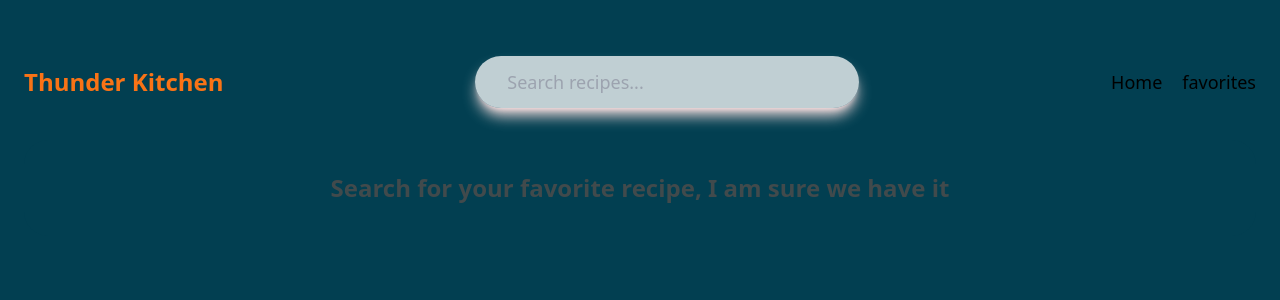
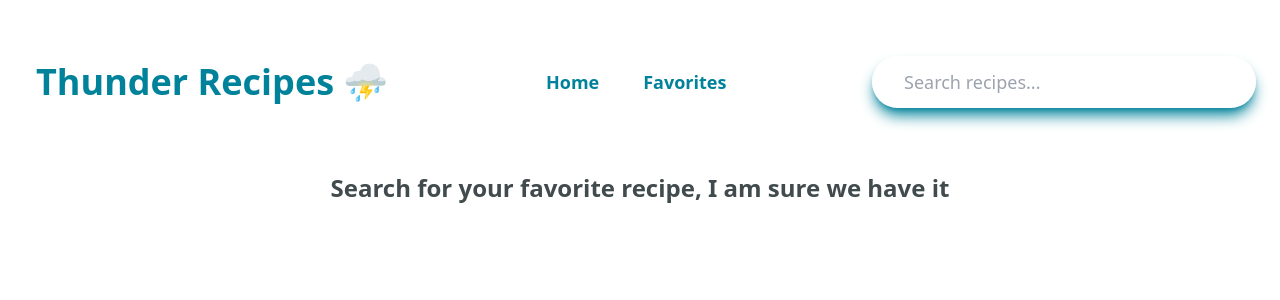
Before and after one commit to Mworia-Ian/React-food-recipe-app, a React (Create React App) app: page / in a window 1280 px wide. Shown: the top 300 px of the page. Built offline with nearby package versions, Linux system fonts and the light colour scheme.

Commit message:
Few changes before deployment

```diff
--- a/src/App.js
+++ b/src/App.js
@@ -7,7 +7,7 @@ function App() {
 
 
   return (
-      <div className="bg-Dpplue min-h-screen p-6 text-orange-500 text-lg">
+      <div className="bg-white min-h-screen p-6 text-orange-500 text-lg">
         <Navbar />
         <div className="flex justify-center items-center"></div>
         <Routes>
--- a/src/components/navbar/Navbar.jsx
+++ b/src/components/navbar/Navbar.jsx
@@ -9,9 +9,27 @@ export default function Navbar() {
 
   return (
     <nav className="flex justify-between items-center py-8 container mx-auto flex-col lg:flex-row gap-5 lg:gap-0">
-      <h2 className="text-2xl font-semibold">
-        <NavLink to={"/"}>Thunder Kitchen</NavLink>
+      <h2 className="text-4xl font-semibold">
+        <NavLink to={"/"} className="text-bblue hover:text-white hover:bg-bblue rounded p-3 duration-300">Thunder Recipes ⛈</NavLink>
       </h2>
+      <ul className="flex gap-5">
+        <li>
+          <NavLink
+            to={"/"}
+            className="font-bold text-bblue hover:text-white hover:bg-bblue rounded p-3 duration-300"
+          >
+            Home
+          </NavLink>
+        </li>
+        <li>
+          <NavLink
+            to={"/favorites"}
+            className="font-bold text-bblue hover:text-white hover:bg-bblue rounded p-3 duration-300"
+          >
+            Favorites
+          </NavLink>
+        </li>
+      </ul>
       <form onSubmit={handleSubmit}>
         <input
           type="text"
@@ -19,27 +37,10 @@ export default function Navbar() {
           value={searchParam}
           onChange={(event) => setSearchParam(event.target.value)}
           placeholder="Search recipes..."
-          className="bg-white/75 p-3 px-8 rounded-full outline-none lg:w-96 shadow-lg shadow-red-100 focus:shadow-red-200"
+          className="bg-white/75 p-3 px-8 rounded-full outline-bblue lg:w-96 shadow-lg shadow-bblue focus:shadow-red-200"
         />
       </form>
-      <ul className="flex gap-5">
-        <li>
-          <NavLink
-            to={"/"}
-            className="text-black hover:text-gray-700 duration-300"
-          >
-            Home
-          </NavLink>
-        </li>
-        <li>
-          <NavLink
-            to={"/favorites"}
-            className="text-black hover:text-gray-700 duration-300"
-          >
-            favorites
-          </NavLink>
-        </li>
-      </ul>
+
     </nav>
   );
 }
--- a/src/components/recipe-item/RecipeItem.jsx
+++ b/src/components/recipe-item/RecipeItem.jsx
@@ -22,11 +22,10 @@ function RecipeItem({ item }) {
          />
      </div>
      <div>
-Alinoor
-      <span className="text-m text-Dpplue font-bold"><b>Publisher:</b> {publisher}</span>
+      <span className="text-m text-white font-bold"><b>Publisher:</b> {publisher}</span>
       <h3 className="font-bold text-2xl truncate  text-Electic-blue -500">{title}</h3>
       <Link to={`./recipe-item/${recipe_id}`} className="text-sm mt-6 p-2 px-4 rounded-xl font-medium tracking-wider inline-block shadow-md bg-Dpplue text-white uppercase ">
-main
+
       Recipe Details
       </Link>
      </div>
--- a/src/pages/details/Details.jsx
+++ b/src/pages/details/Details.jsx
@@ -56,7 +56,7 @@ function Details() {
                 Publisher: {recipeDetails.publisher}
               </span>
             </div>
-            <span className="text-gray-500">
+            <span className="text-white">
               Ingredients: {recipeDetails.ingredients}
             </span>
             <div>
@@ -73,7 +73,7 @@ function Details() {
               <button
 
                 onClick={handleToggleFavorites}
-                className="p-3 px-8 rounded-lg text-xl uppercase font-medium tracking-wider mt-3 inline text-white block bg-orange-500 hover:bg-orange-400"
+                className="p-3 px-8 rounded-lg text-xl uppercase font-medium tracking-wider mt-3 inline text-white block bg-Dpplue"
 main
               >
                 {isFavorite ? "Remove from Favorites" : "Add to Favorites"}
--- a/src/pages/home/Home.jsx
+++ b/src/pages/home/Home.jsx
@@ -9,7 +9,7 @@ function Home() {
   if (loading) return <div>Please Wait as we fetch your recipes!!!</div>;
 
   return (
-    <div className="bg-Dpplue rounded-3xl py-8 container mx-auto flex flex-wrap justify-center gap-10">
+    <div className="bg-white rounded-3xl py-8 container mx-auto flex flex-wrap justify-center gap-10">
 
       {recipeList && recipeList.length > 0 ? (
         recipeList.map((item) => <RecipeItem key={item.recipe_id} item={item} />)
```
